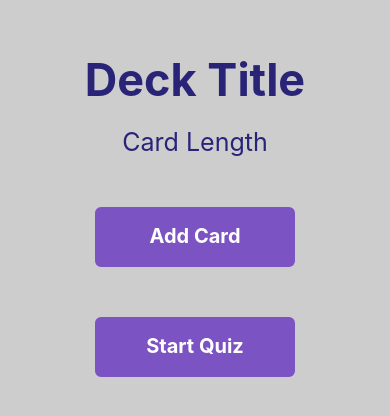
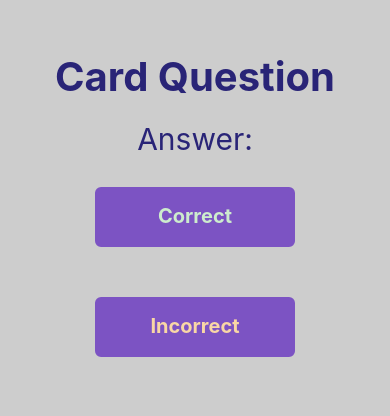
Before and after one commit to eulaaab/mobile-flashcards, a React Native app: screen / in a window 390 px wide. Shown: the part 248-664 px from the top of the page. Built offline with nearby package versions, Linux system fonts and the light colour scheme.

Commit message:
feat: Add Deck, Add Card, and Quiz views

```diff
--- a/App.js
+++ b/App.js
@@ -2,6 +2,9 @@ import React, { Component } from 'react';
 import { Text, View, TouchableOpacity, StyleSheet } from 'react-native';
 import DeckList from "./components/DeckList"
 import DeckView from "./components/DeckView";
+import AddDeck from "./components/AddDeck";
+import AddCard from "./components/AddCard";
+import Quiz from "./components/Quiz"
 import TextButton from "./components/TextButton"
 import { createStore, } from 'redux';
 import middleware from './middleware'
@@ -62,7 +65,7 @@ export default class App extends Component {
     return (
       <Provider store={store}>
         < View style={{ flex: 1, paddingLeft: 10, paddingRight: 10, backgroundColor: lightGray }}>
-          <DeckView />
+          <Quiz />
 
           {
             /*
--- a/components/AddCard.js
+++ b/components/AddCard.js
@@ -1,11 +1,19 @@
-import React, { Component } from 'react'
-import { View, Text } from "react-native"
+import React, { Component } from 'react';
+import { View, Text, TextInput } from "react-native";
+import TextButton from "./TextButton"
+import {white, purple} from "../utils/colors"
+
 
 export default class AddCard extends Component {
   render() {
     return (
-      <View>
-        <Text>Add Cards to Deck</Text>
+      <View style={{paddingTop: 300}}>
+        <Text style={{ color: purple, fontSize:30, fontWeight: "700", marginBottom:20, alignSelf: "center"}}>Add Card to Deck</Text>
+        <TextInput style={{ fontSize: 20, borderWidth: 1, backgroundColor: white, borderRadius: 5, height: 40, padding: 20, margin: 20}}
+          placeholder="Question"/>
+        <TextInput style={{ fontSize: 20, borderWidth: 1, backgroundColor: white, borderRadius: 5, height: 40, padding: 20, margin: 20 }}
+          placeholder="Answer"/>
+        <TextButton>Create Card</TextButton>
       </View>
     )
   }
--- a/components/AddDeck.js
+++ b/components/AddDeck.js
@@ -1,11 +1,23 @@
-import React, { Component } from 'react'
-import { View, Text } from "react-native"
+import React, { Component } from 'react';
+import { View, Text, TouchableOpacity, TextInput } from "react-native";
+import TextButton from "./TextButton";
+import { white, purple } from "../utils/colors";
 
 export default class AddDeck extends Component {
   render() {
     return (
-      <View>
-        <Text>Add Deck</Text>
+      <View style={{ paddingTop: 300, alignItems: "center" }}>
+        <Text style={{ color: purple, fontSize:30, fontWeight: "700", marginBottom:20, alignSelf: "center"}}>What is the Title of your deck?</Text>
+        <TextInput style={{ fontSize: 20, borderWidth: 1, backgroundColor: white, borderRadius: 5, height: 40, padding: 20, }}
+          placeholder="Title of Your Deck"
+        />
+        <View>
+          <TextButton>
+            <Text style={{ color: white }}>
+              Create Deck
+          </Text>
+          </TextButton>
+        </View>
       </View>
     )
   }
--- a/components/DeckView.js
+++ b/components/DeckView.js
@@ -1,23 +1,26 @@
 import React, { Component } from 'react'
 import { View, Text, TouchableOpacity } from "react-native"
-import { black, white, lightPurple, pink, purple} from "../utils/colors"
+import { white, red, purple } from "../utils/colors"
 import TextButton from "./TextButton"
 
 export default class DeckView extends Component {
   render() {
     return (
-      <View style={{paddingTop: 300, alignItems:"center"}}>
-        <Text style={{ color: purple, fontSize:45, fontWeight: "700", marginBottom:20 }}>Deck Title</Text>
-        <Text style={{ color: purple, fontSize:25, marginBottom:30  }}>Card Length</Text>
+      <View style={{ paddingTop: 300, alignItems: "center" }}>
+        <Text style={{ color: purple, fontSize: 45, fontWeight: "700", marginBottom: 20 }}>Deck Title</Text>
+        <Text style={{ color: purple, fontSize: 25, marginBottom: 30 }}>Card Length</Text>
         <View>
           <TextButton>
-        <Text style={{ color: white }}>Add Card</Text>
+            <Text style={{ color: white }}>Add Card</Text>
           </TextButton>
         </View>
         <View >
-        <TextButton >
-        <Text style={{ color: white }}>Start Quiz</Text>
-        </TextButton>
+          <TextButton >
+            <Text style={{ color: white }}>Start Quiz</Text>
+          </TextButton>
+        </View>
+        <View >
+          <Text style={{ color: red }}>Delete Deck</Text>
         </View>
       </View>
     )
--- a/components/Quiz.js
+++ b/components/Quiz.js
@@ -1,11 +1,24 @@
 import React, { Component } from 'react'
 import { View, Text } from "react-native"
+import TextButton from "./TextButton"
+import { purple, lightGreen, lightOrange } from "../utils/colors"
 
 export default class Quiz extends Component {
   render() {
     return (
-      <View>
-        <Text>Quiz View</Text>
+      <View style={{ paddingTop: 300, alignItems: "center" }}>
+        <Text style={{ color: purple, fontSize: 40, fontWeight: "700", marginBottom: 20 }}>Card Question</Text>
+        <Text style={{ color: purple, fontSize: 30, marginBottom: 10 }}>Answer:</Text>
+        <View>
+          <TextButton >
+            <Text style={{ color: lightGreen }}>Correct</Text>
+          </TextButton >
+        </View>
+        <View >
+          <TextButton >
+            <Text style={{ color: lightOrange }}>Incorrect</Text>
+          </TextButton>
+        </View>
       </View>
     )
   }
```
